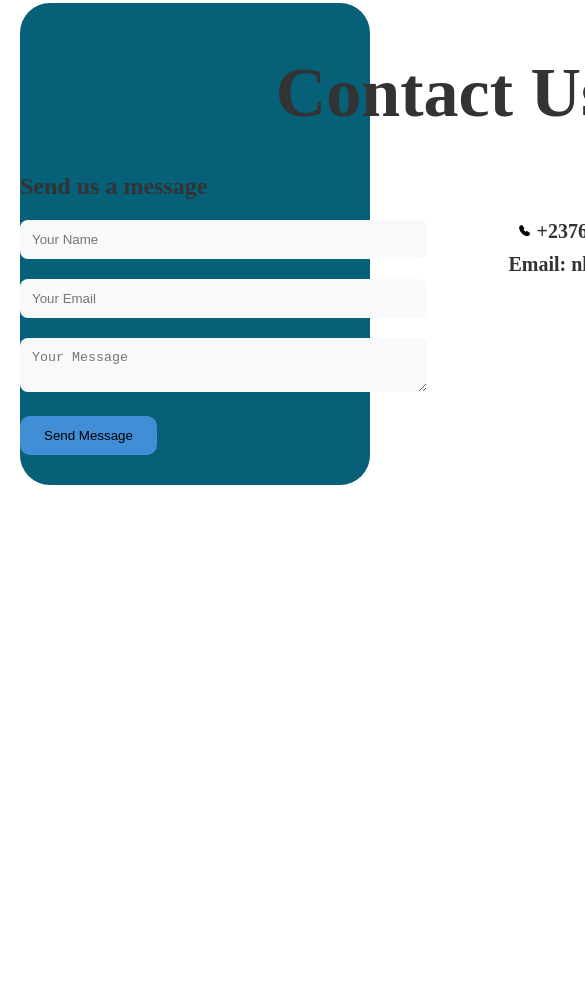
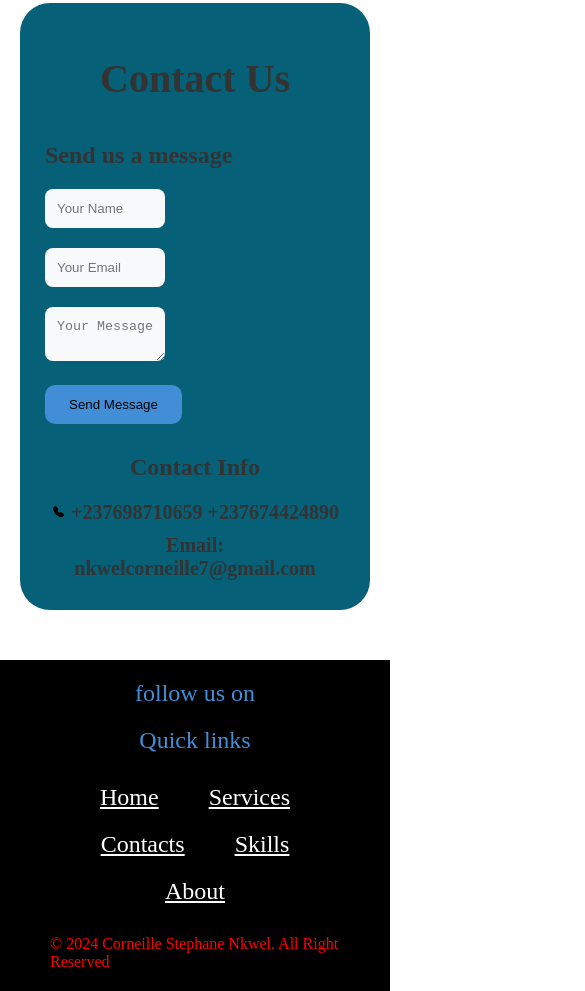
Before and after one commit to the7ven/polygone, a plain HTML site: page index.html in a window 390 px wide. Shown: the part 4366-5357 px from the top of the page, 585 px wide, since content can reach past the window. Before the commit the page ends 4901 px from the top, so only its background shows below. Drawn offline with Linux system fonts and the light colour scheme; a web font is replaced by a local one.

Commit message:
3Thrd commit

```diff
--- a/index.html
+++ b/index.html
@@ -32,7 +32,7 @@
             <ul>
                 <li><a href="#home">Home</a></li>
                 <li><a href="#about">About</a></li>
-                <li><a href="Contact.html">Contact</a></li>
+                <li><a href="#contact">Contact</a></li>
                 <li><a href="#services">Services</a></li>
             </ul>
         </div>
@@ -49,7 +49,7 @@
           <div class="logo">POLYGONE.SA</div>
 
        <ul class="nav-links">
-            <li><a href="Contact.html">Contact</a></li>
+            <li><a href="#contact">Contact</a></li>
             <li><a href="#services">Services</a></li>
         </ul>
 
@@ -237,7 +237,31 @@
       </div>
     </section>
 
+<footer>
 
+ <p>follow us on </p>
+            <ul class="social_icon">
+
+            </ul>
+
+            <p>Quick links</p>
+            <div class="menu">
+            <ul class="footer-links">
+              <li><a href="#home">Home</a></li>
+              <li><a href="#services">Services</a></li>
+              <li><a href="#contact">Contacts</a></li>
+              <li><a href="#Skills">Skills</a></li>
+              <li><a href="#about">About</a></li>
+            </ul>
+            </div>
+
+
+            <div>
+              <p class="bottom">&copy; 2024 Corneille Stephane Nkwel. All Right Reserved</p>
+            </div>
+
+
+</footer>
 
 
 
--- a/mediaqueries.css
+++ b/mediaqueries.css
@@ -45,14 +45,40 @@
         font-size: 10px;
     }
 
+    .contacts h2 {
+        font-size: 40px;
+        align-content: center;
+    }
 
+    .contacts {
+        align-content: center;
 
+    }
+
+    .container {
+
+        padding-top: 50px;
+        margin-left: 5px;
+        margin-right: 5px;
+        padding-bottom: 50px;
+    }
+
+    input, textarea {
+        width: 40%;
+    }
 
     .row {
 
         flex-direction: column;
     }
 
+    .container {
+        padding: 20px;
+    }
 
+    .contact-wrapper {
 
+        grid-template-columns: 1fr;
+
+    }
 }
--- a/style.css
+++ b/style.css
@@ -5,9 +5,7 @@
 
 }
 
-body {
-    box-sizing: border-box;
-}
+
 
 .slide {
 
@@ -455,20 +453,22 @@ span {
 
 
 .contacts {
-    min-height: 50vh;
+
     text-align: center;
     background-color: #066077;
     margin-right: 20px;
     margin-left: 20px;
     margin-bottom: 50px;
     border-radius: 30px;
+    padding-top: 2rem;
+
 }
 
 .container {
     padding-top: 50px;
-    width: 100vh;
-    margin: auto;
-    padding-bottom: 30px;
+    margin-left: 15rem;
+    margin-right: 15rem;
+    padding-bottom: 50px;
 }
 
 .container h2 {
@@ -498,7 +498,7 @@ span {
 }
 
 input, textarea {
-    width: 100%;
+    width: 70%;
     padding: 12px;
     border-radius: 8px;
     border: none;
@@ -543,3 +543,79 @@ button:hover {
     font-weight: 600;
 
 }
+
+
+
+
+/* footer section */
+
+
+footer {
+    position: relative;
+    width: 100%;
+    background: #000000;
+    min-height: 100px;
+    padding: 20px 50px;
+    display: flex;
+    justify-content: center;
+    align-items: center;
+    flex-direction: column;
+}
+
+footer .social_icon,
+footer .menu ul {
+    position: relative;
+    display: flex;
+    justify-content: center;
+    align-items: center;
+    margin: 10px 0;
+    flex-wrap: wrap;
+    color: #ffffff;
+}
+
+footer .social_icon li,
+footer .menu ul li {
+    list-style: none;
+
+}
+
+footer .social_icon li a {
+
+
+    margin: 0 10px;
+    padding: 3px;
+    display: inline-block;
+    transition: 0.5s;
+    border: white solid 1px;
+    background-color: #c8dbec;
+    margin-top: 20px;
+    border-radius: 50%;
+
+}
+
+footer .social_icon li a:hover {
+    color: grey;
+    transform: translateY(-10px);
+}
+
+footer .menu ul li a {
+    font-size: 1.5em;
+    margin: 0 25px;
+    display: inline-block;
+    color: #ffffff;
+    margin-top: 20px;
+
+
+}
+
+footer p {
+    font-size: 1.5em;
+    color: #418ed6;
+}
+
+.bottom {
+    margin-top: 20px;
+    bottom: 30px;
+    font-size: 1em;
+    color: red;
+}
```
